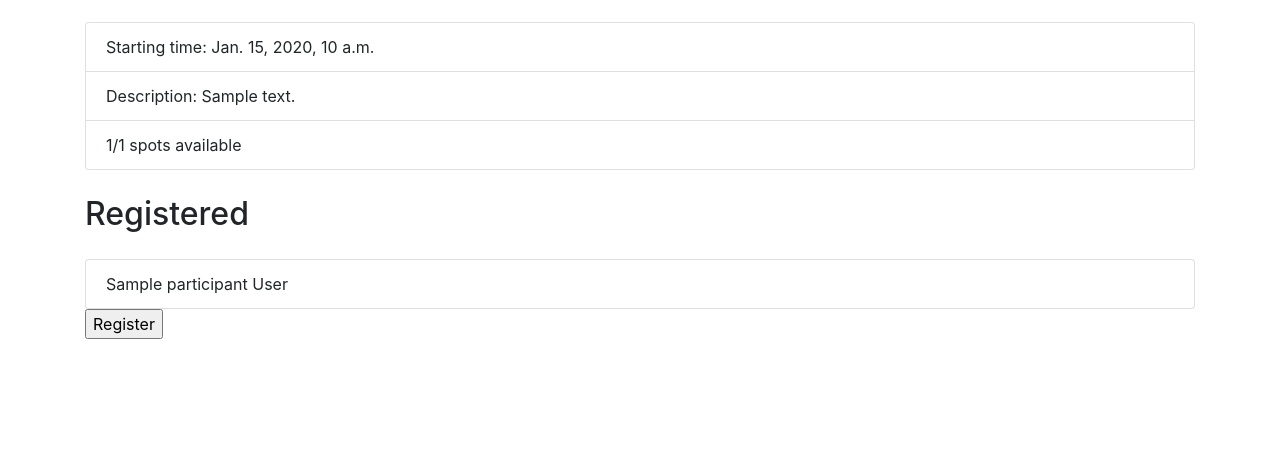
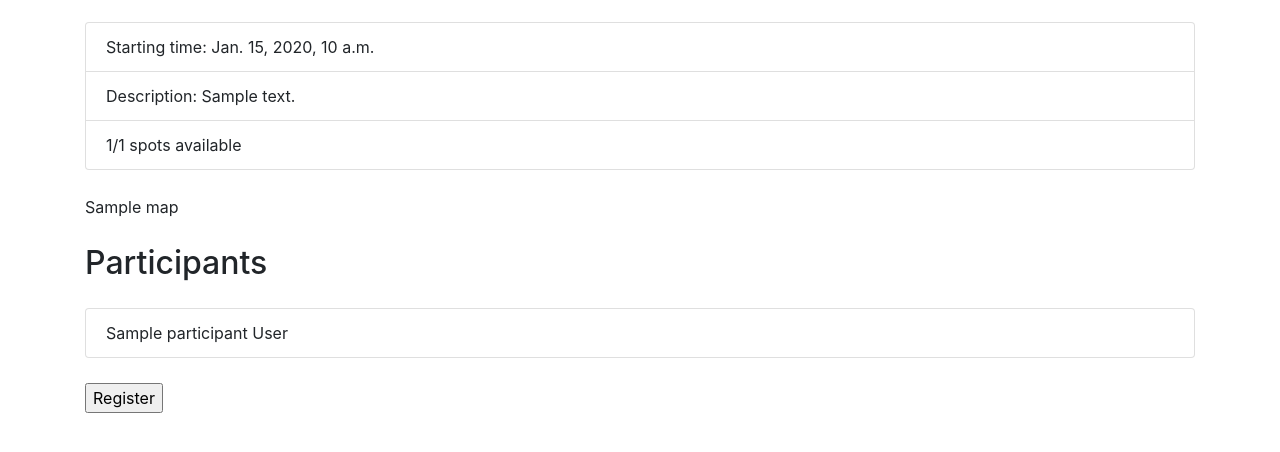
Before and after one commit to ruszmate33/trainingBuddyNearby, a Django app: template trainings/templates/trainings/training.html in a window 1280 px wide. Shown: the part 146-598 px from the top of the page. Run offline with Django 3.2, Linux system fonts and the light colour scheme; tables that the repository leaves empty hold one stand-in row (values such as "Sample post"); the template is opened without the code that fills it: values that come from a table or form of the project are taken from there, most other values are stand-ins (such as "Sample title", 1, 10 or a date in 2020); some libraries are stand-ins or nearby versions.

Commit message:
bug with displaying participants and all trainings removed

```diff
--- a/trainingBuddyNearby/settings.py
+++ b/trainingBuddyNearby/settings.py
@@ -79,7 +79,7 @@ WSGI_APPLICATION = 'trainingBuddyNearby.wsgi.application'
 DATABASES = {
     'default': {
         'ENGINE': 'django.contrib.gis.db.backends.postgis',
-        'NAME': 'trainings_postgis_db',
+        'NAME': 'trainings2_postgis_db',
         'USER': 'postgres',
         'PASSWORD': '12345',
         'HOST': 'localhost',
--- a/trainings/models.py
+++ b/trainings/models.py
@@ -14,6 +14,9 @@ class Training(models.Model):
     date = models.DateTimeField(default=datetime.now().strftime("%Y-%m-%d %H:%M"))
     description = models.CharField(max_length=100, blank=False)
     maxParticipants = models.PositiveSmallIntegerField(blank=True, default=10)
+
+    def isRegistered(self, athlete):
+        return self.participants.filter(id=athlete.id).exists()
 
     def getOrganizer(self):
         return self.organizer
--- a/trainings/static/trainings/styles.css
+++ b/trainings/static/trainings/styles.css
@@ -19,4 +19,10 @@ h2 {
 
 .list-group {
     margin-top: 25px;
+    margin-bottom: 25px;
 }
+
+.button {
+    margin-top: 25 px;
+    margin-bottom: 25px;
+}
--- a/trainings/templates/trainings/training.html
+++ b/trainings/templates/trainings/training.html
@@ -23,8 +23,11 @@
             </li>
         </ul>
     </div>
+    <div id="map">
+        {{ map|safe }}
+    </div>
             <div>
-                <h2>Registered</h2>
+                <h2>Participants</h2>
             <ul class="list-group">
             {% for participant in participants %}
                 <li class="list-group-item">{{ participant }} {{ participant.last_name }}</li>
@@ -34,18 +37,18 @@
             </ul>
     </div>
 
-    <div>
+    <div class="button">
             <form action="{% url 'trainings:toggleJoined' training.id %}" method = post>
                 {% csrf_token %}
                 {% if isRegistered %}
-                    <input type="submit" value=Signout>
+                    <input type="submit" value="Signout from activity">
                 {% else %}
                     <input type="submit" value=Register>
                 {% endif %}
             </form>
     </div>
     {% if isOrganizer %}
-        <div>
+        <div class="button">
             <form action="{% url 'trainings:deleteTraining' training.id %}" method = post>
                 {% csrf_token %}
                     <input type="submit" value=Delete>
```
Also changed, not shown: trainings/templates/trainings/index.html (+7 -9 lines), trainings/views.py (+16 -7 lines), trainings/migrations/0022_auto_20201020_0900.py (added), trainings/migrations/0023_auto_20201020_0901.py (added).
